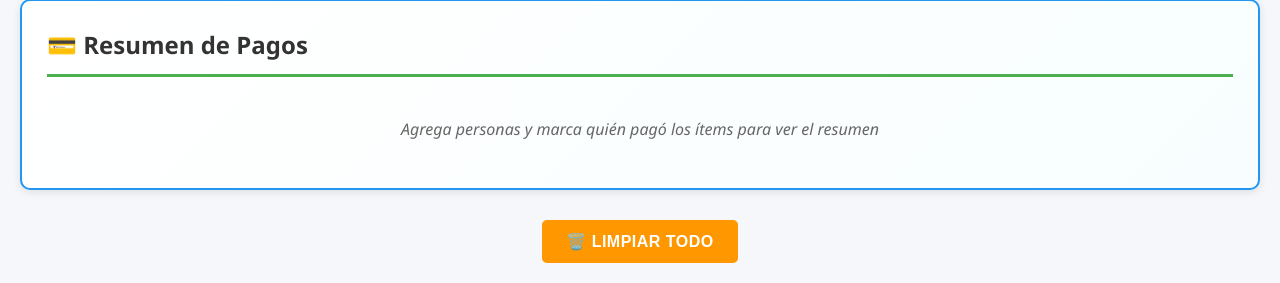
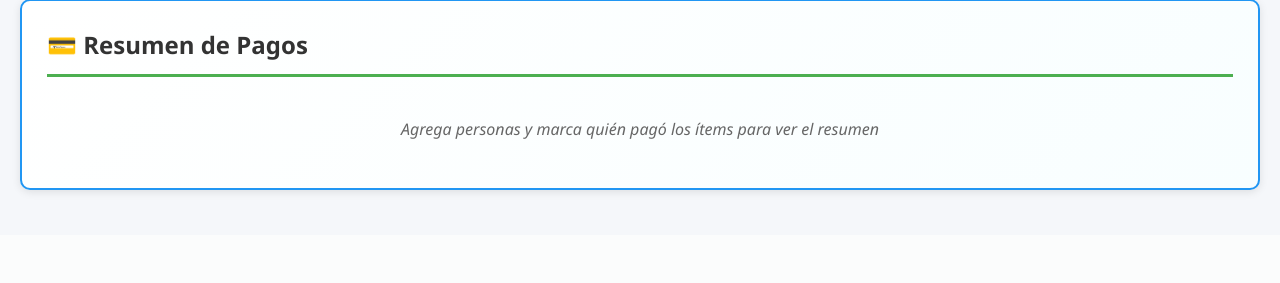
Before and after one commit to YvanPB21/TravelExpenses, a Flask app: template templates/trip_detail.html in a window 1280 px wide. Shown: the part 2350-2633 px from the top of the page. After the commit the page ends 2545 px from the top, so only its background shows below. Run offline with Flask 3, Linux system fonts and the light colour scheme; the template is opened without the code that fills it: most values are stand-ins (such as "Sample title", 1, 10 or a date in 2020).

Commit message:
Remove actions section from trip detail page to streamline interface

```diff
--- a/templates/trip_detail.html
+++ b/templates/trip_detail.html
@@ -491,12 +491,6 @@
                 {% endif %}
             </section>
 
-            <!-- Acciones Generales -->
-            <section class="actions-section">
-                <form action="{{ url_for('clear_all', trip_id=current_trip.id) }}" method="POST" onsubmit="return confirm('¿Estás seguro de que quieres limpiar todos los datos de este viaje?');">
-                    <button type="submit" class="btn btn-warning">🗑️ Limpiar Todo</button>
-                </form>
-            </section>
         </div>
     </div>
 
```
